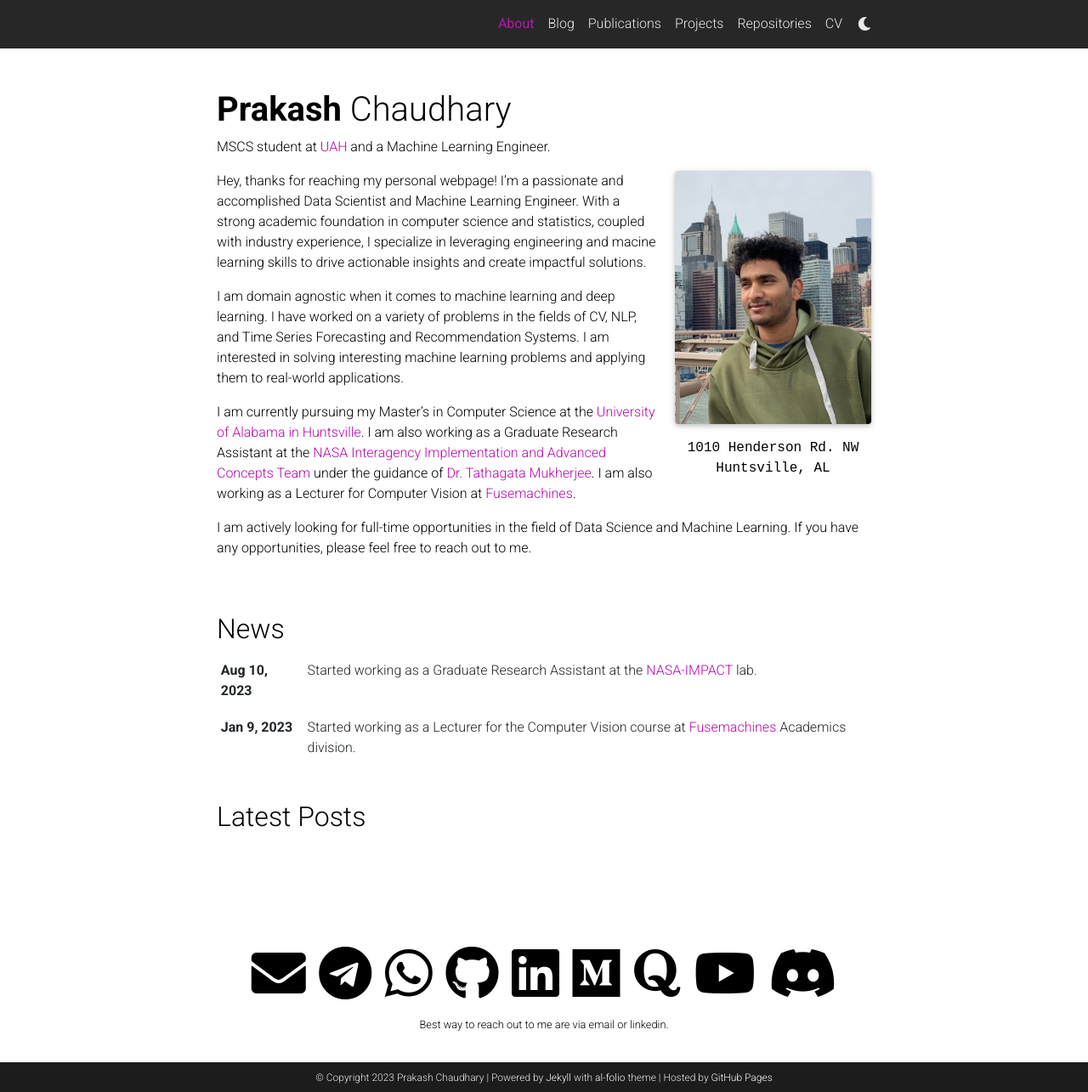
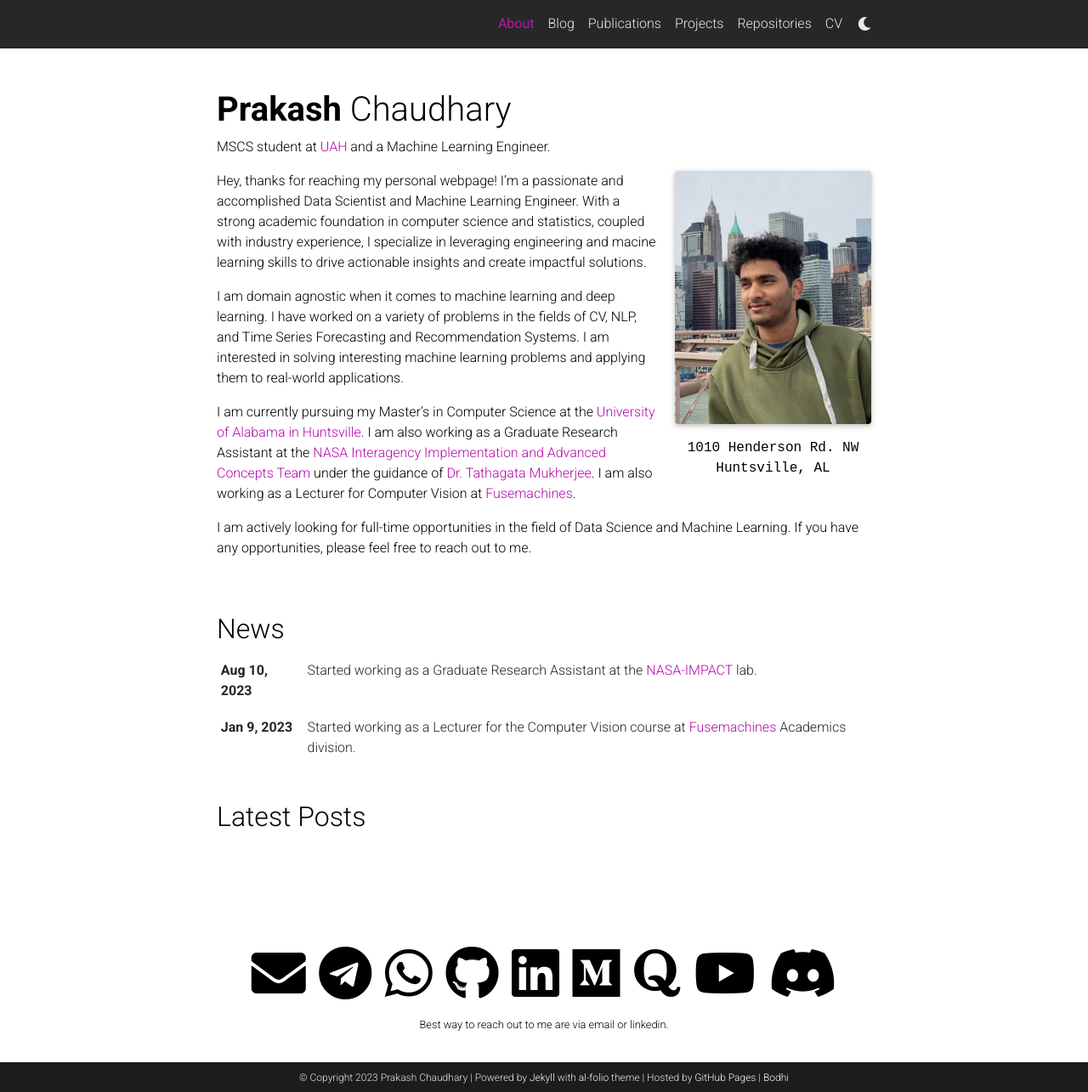
Before and after one commit to connectwithprakash/connectwithprakash.github.io, a Jekyll site: the page built from _pages/about.md, in a window 1280 px wide and 1285 px high. Shown: the whole window at 85% size. Built offline with Jekyll 4.4.1, drawn with Linux system fonts in a browser that asks for light colours; full-size pictures stand in for the smaller copies a plugin makes; comment, search, counter and statistics services are not loaded; a style sheet for code colours, icons or effects is not loaded.

Commit message:
[Feat]: Add link to personal website in footer.

```diff
--- a/_config.yml
+++ b/_config.yml
@@ -11,6 +11,7 @@ description: My personal website. #> # the ">" symbol means to ignore newlines u
 footer_text: >
   Powered by <a href="https://jekyllrb.com/" target="_blank">Jekyll</a> with <a href="https://github.com/alshedivat/al-folio">al-folio</a> theme |
   Hosted by <a href="https://pages.github.com/" target="_blank">GitHub Pages</a>
+  | <a href="https://connectwithprakash.com/bodhi" target="_blank">Bodhi</a>
 keywords: machine-learning, deep-learning, data-science, research, personal-blog, jekyll, jekyll-theme, academic-website, portfolio-website # add your own keywords or leave empty
 lang: en # the language of your site (for example: en, fr, cn, ru, etc.)
 icon: favicon/favicon.ico # the emoji used as the favicon (alternatively, provide image name in /assets/img/)
```
